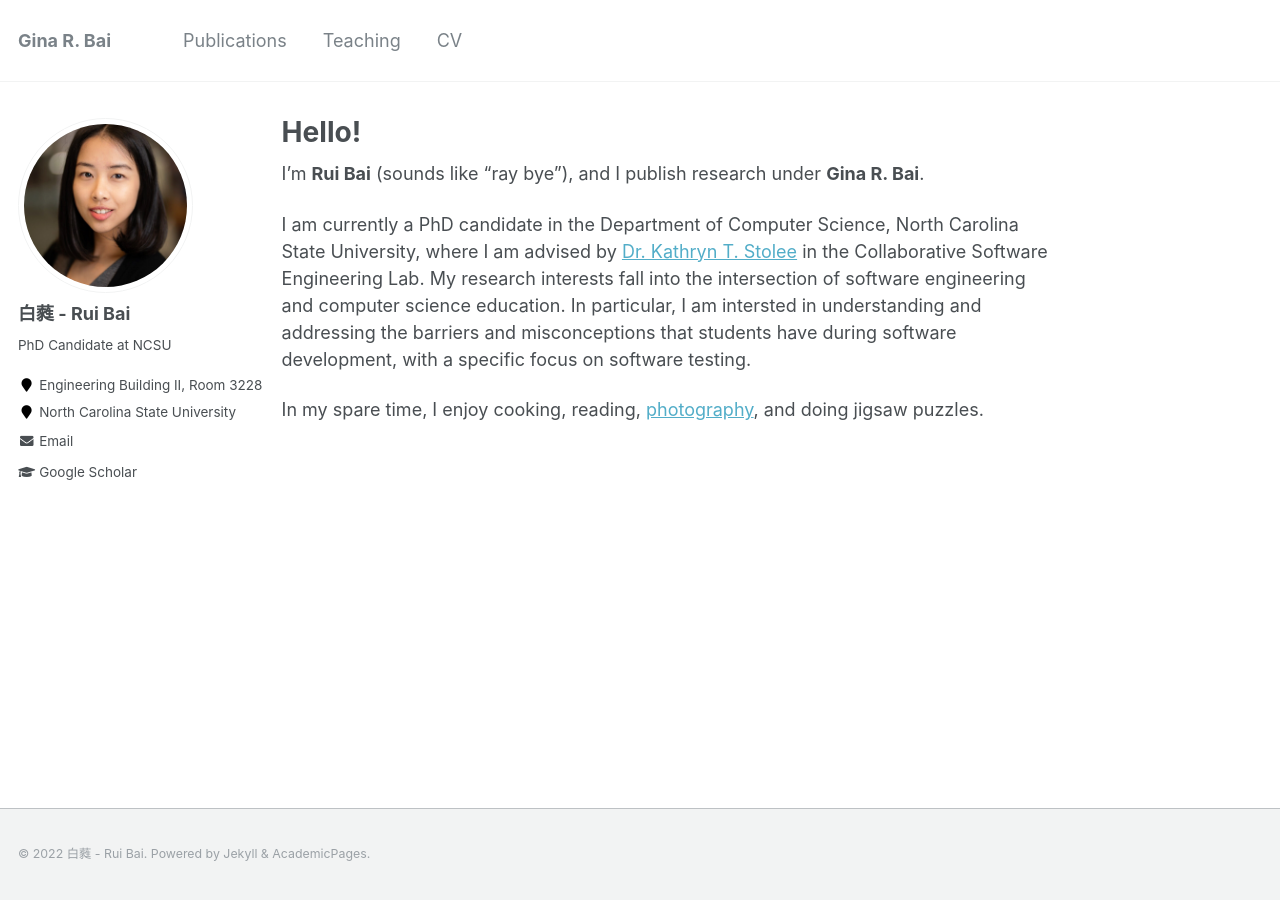
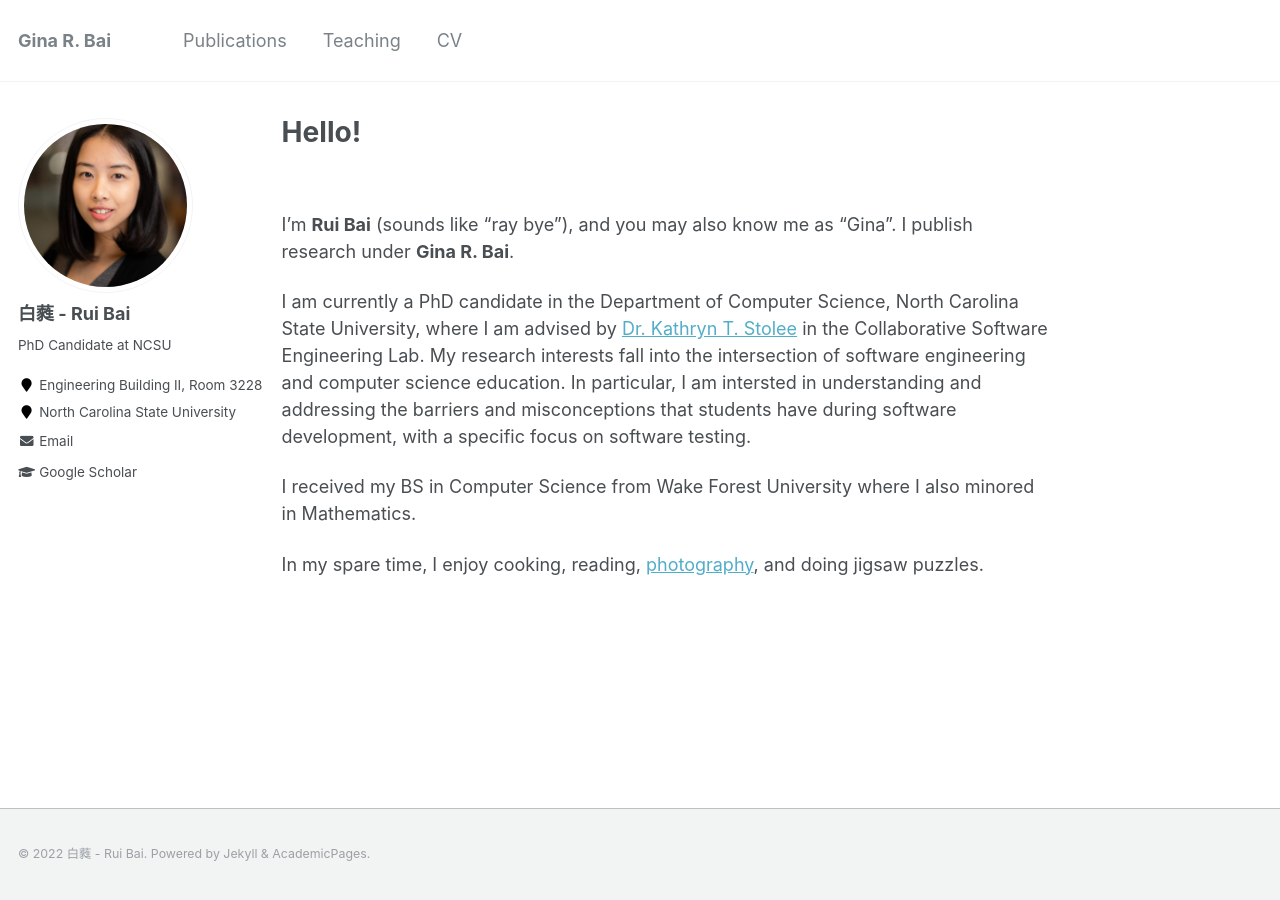
Before and after one commit to ginaBai/ginabai.github.io, a Jekyll site: the page built from _pages/about.md, in a window 1280 px wide. Built offline with Jekyll 4.4.1, drawn with Linux system fonts in a browser that asks for light colours.

Commit message:
Update about.md

```diff
--- a/_pages/about.md
+++ b/_pages/about.md
@@ -1,6 +1,6 @@
 ---
 permalink: /
-title: " Hello!"
+title: "Hello!"
 excerpt: "About me"
 author_profile: true
 redirect_from:
@@ -8,8 +8,12 @@ redirect_from:
   - /about.html
 ---
 
-I'm <b>Rui Bai</b> (sounds like "ray bye"), and I publish research under <b>Gina R. Bai</b>.
+<br/>
+
+I'm <b>Rui Bai</b> (sounds like "ray bye"), and you may also know me as "Gina". I publish research under <b>Gina R. Bai</b>.
 
 I am currently a PhD candidate in the Department of Computer Science, North Carolina State University, where I am advised by <a href="https://kstolee.github.io" target="_blank">Dr. Kathryn T. Stolee</a> in the Collaborative Software Engineering Lab. My research interests fall into the intersection of software engineering and computer science education. In particular, I am intersted in understanding and addressing the barriers and misconceptions that students have during software development, with a specific focus on software testing.
 
+I received my BS in Computer Science from Wake Forest University where I also minored in Mathematics.
+
 In my spare time, I enjoy cooking, reading, <a href="https://www.instagram.com/ginabai_r/" target="_blank">photography</a>, and doing jigsaw puzzles.
```
